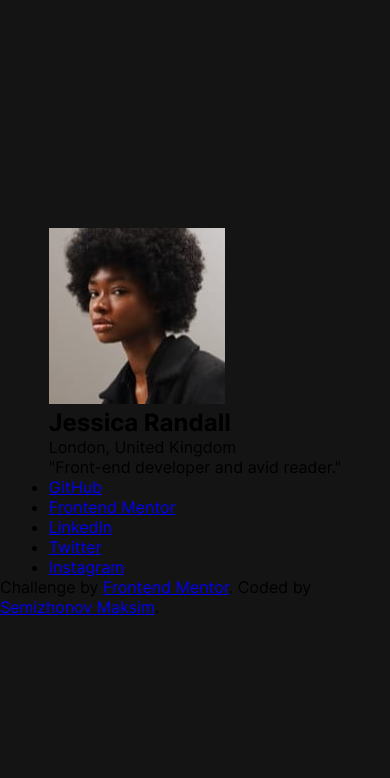
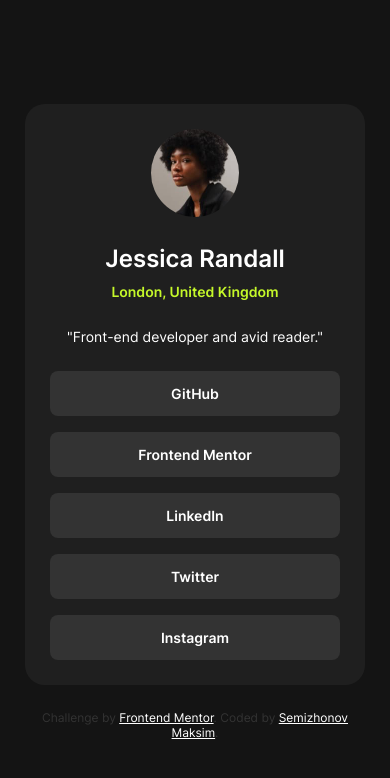
Before and after one commit to incmoga/social-links-profile-main, a plain HTML site: page index.html in a window 390 px wide. Drawn offline with Linux system fonts and the light colour scheme.

Commit message:
feat: implement responsive profile card component
- Add complete responsive layout
- Create interactive states for social links

style: finalize styles

1. Profile container:
   - Adaptive padding and width
   - Background and border styling
   - Responsive card dimensions

2. User information section:
   - Avatar styling with circular crop
   - Typography hierarchy implementation

3. Social links section:
   - Button styling with hover/focus effects
   - Adaptive width constraints

4. Attribution footer:
   - Responsive positioning
   - Secondary text styling

chore: enhance accessibility and usability
- Add external link attributes (target="_blank")

```diff
--- a/index.html
+++ b/index.html
@@ -26,16 +26,50 @@
       </div>
       <div class="social-links">
         <ul class="social-links__list" aria-label="Social media links">
-          <li class="social-links__item"><a href="#" class="social-links__link">GitHub</a></li>
-          <li class="social-links__item"><a href="#" class="social-links__link">Frontend Mentor</a></li>
-          <li class="social-links__item"><a href="#" class="social-links__link">LinkedIn</a></li>
-          <li class="social-links__item"><a href="#" class="social-links__link">Twitter</a></li>
-          <li class="social-links__item"><a href="#" class="social-links__link">Instagram</a></li>
+          <li class="social-links__item">
+            <a
+              href="#"
+              class="social-links__link"
+              target="_blank"
+              rel="noopener noreferrer"
+            >GitHub</a>
+          </li>
+          <li class="social-links__item">
+            <a
+              href="#"
+              class="social-links__link"
+              target="_blank"
+              rel="noopener noreferrer"
+            >Frontend Mentor</a>
+          </li>
+          <li class="social-links__item">
+            <a
+              href="#"
+              class="social-links__link"
+              target="_blank"
+              rel="noopener noreferrer"
+            >LinkedIn</a>
+          </li>
+          <li class="social-links__item">
+            <a
+              href="#"
+              class="social-links__link"
+              target="_blank"
+              rel="noopener noreferrer"
+            >Twitter</a>
+          </li>
+          <li class="social-links__item">
+            <a
+              href="#"
+              class="social-links__link"
+              target="_blank"
+              rel="noopener noreferrer"
+            >Instagram</a>
+          </li>
         </ul>
       </div>
     </section>
   </main>
-
   <div class="attribution">
     Challenge by <a href="https://www.frontendmentor.io?ref=challenge" target="_blank" rel="noopener noreferrer">Frontend Mentor</a>.
     Coded by <a href="https://github.com/incmoga">Semizhonov Maksim</a>.
--- a/styles.css
+++ b/styles.css
@@ -29,10 +29,133 @@
 
 body {
     font-family: var(--font-family);
+    background-color: var(--colors-grey-900);
     display: flex;
-    background-color: var(--colors-grey-900);
-    min-height: 100vh;
     flex-direction: column;
     align-items: center;
     justify-content: center;
+    min-height: 100vh;
+    padding: 1.5rem;
 }
+
+.profile-card {
+    background-color: var(--colors-grey-800);
+    padding: clamp(1.5rem, 6.4vw, 2.5rem);
+    border-radius: 1.25rem;
+    width: clamp(20.4375rem, 87.2vw, 24rem);
+}
+
+.profile-info {
+    display: flex;
+    flex-direction: column;
+    align-items: center;
+    text-align: center;
+}
+
+.profile-info__avatar {
+    width: 88px;
+    height: 88px;
+    border-radius: 50%;
+    overflow: hidden;
+
+}
+
+.profile-info__image{
+    width: 100%;
+    height: 100%;
+    object-fit: cover;
+}
+
+.profile-info__name {
+    padding-top: 1.5rem;
+}
+
+.profile-info__full-name {
+    font-size: 1.5rem;
+    line-height: 150%;
+    color: var(--colors-white);
+    font-weight: 600;
+}
+.profile-info__location {
+    padding-top: 0.25rem;
+}
+
+.profile-info__city-country {
+    font-size: 0.875rem;
+    line-height: 150%;
+    color: var(--colors-green);
+    font-weight: 600;
+}
+
+.profile-info__job-title {
+    padding: 1.5rem 0;
+}
+
+.profile-info__description {
+    font-size: 0.875rem;
+    line-height: 150%;
+    color: var(--colors-white);
+    font-weight:400;
+}
+
+.social-links {
+    display: flex;
+    flex-direction: column;
+    align-items: center;
+    width: 100%;
+}
+
+.social-links__list {
+    display: flex;
+    flex-direction: column;
+    list-style: none;
+    gap: 1rem;
+    width: clamp(17.4375rem, 74.4vw, 19rem);
+}
+
+.social-links__link {
+    display: flex;
+    justify-content: center;
+    align-items: center;
+    width: 100%;
+    height: 100%;
+    padding: 0.75rem 0;
+    text-decoration: none;
+    color: var(--colors-white);
+    font-weight: 600;
+}
+
+
+
+.social-links__item {
+    display: flex;
+    flex-direction: column;
+    width: 100%;
+    background-color: var(--colors-grey-700);
+    font-size: 0.875rem;
+    line-height: 150%;
+    border-radius: 0.5rem;
+    transition: background-color 0.3s, color 0.3s;
+}
+
+.social-links__item:hover,
+.social-links__item:focus-within {
+    background-color: var(--colors-green);
+    cursor: pointer;
+}
+
+.social-links__item:hover .social-links__link,
+.social-links__item:focus-within .social-links__link {
+    color: var(--colors-grey-900);
+}
+
+.attribution {
+    font-size: 0.75rem;
+    text-align: center;
+    margin-top: clamp(1.5rem, 6.4vw, 2.5rem);
+    color: var(--colors-grey-700);
+}
+
+.attribution a {
+    color: var(--colors-white);
+}
```
Also changed, not shown: design/destkop-design.jpg.
